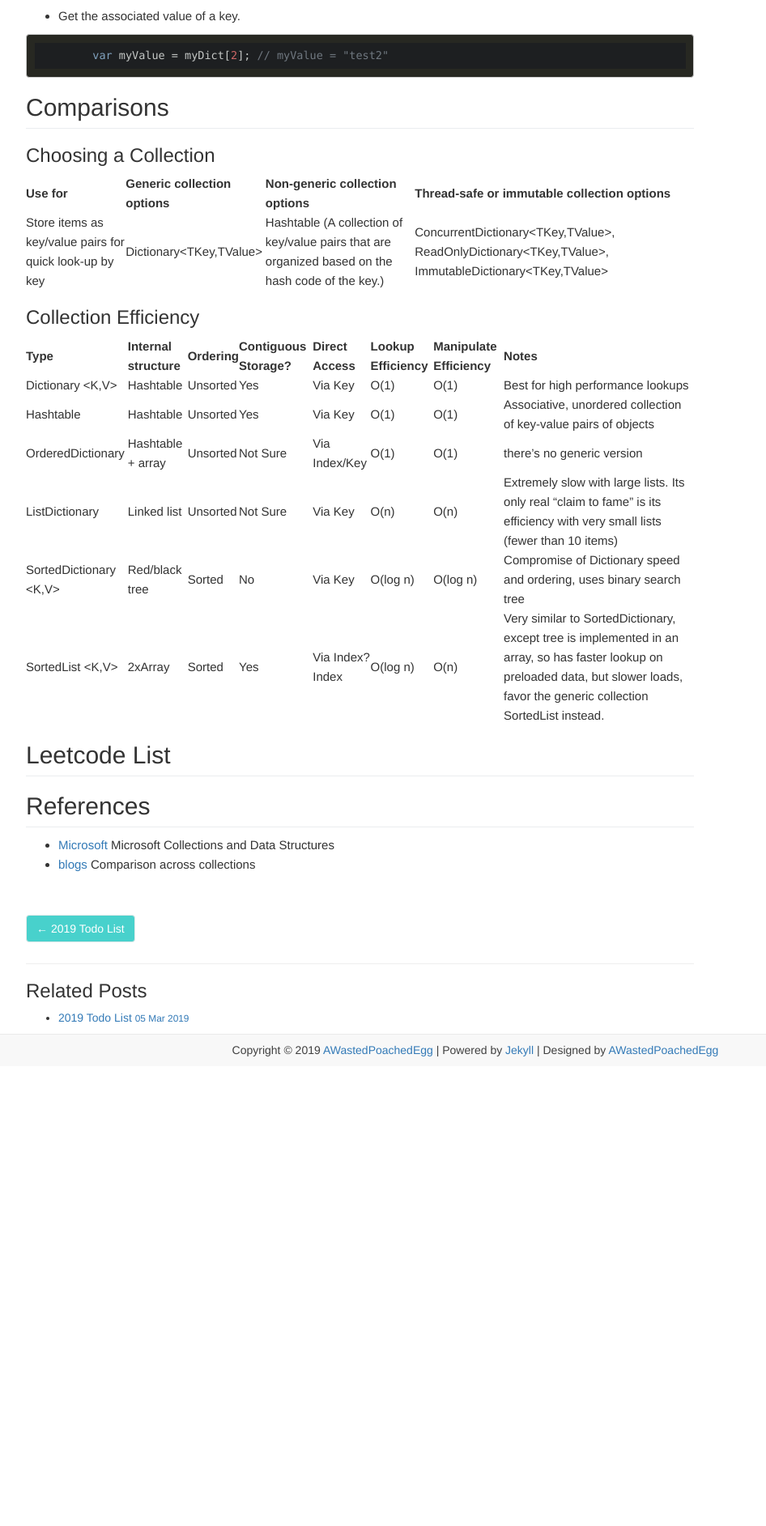
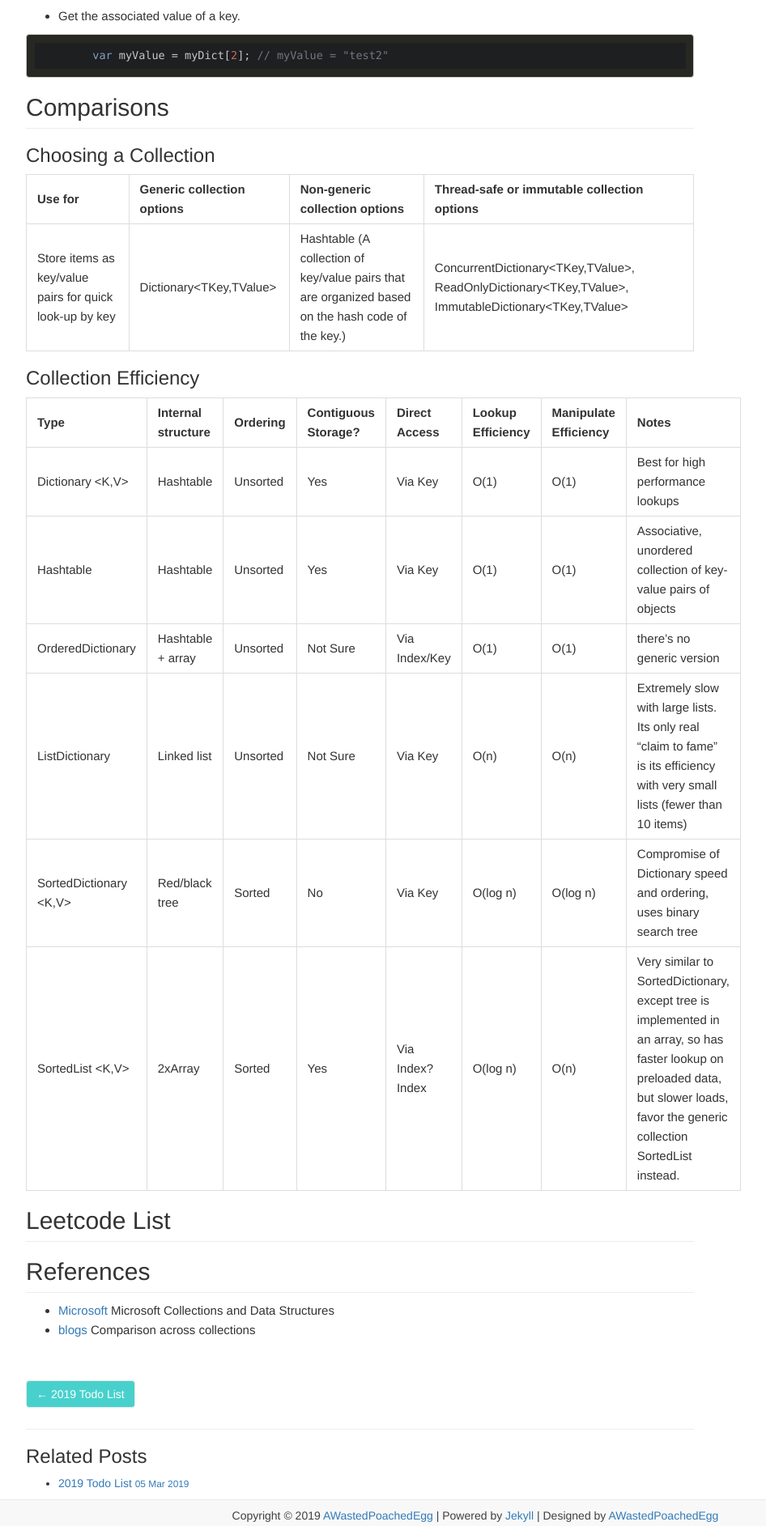
Before and after one commit to jejanoL/MyWay, a Jekyll site: the page built from _posts/2019-03-13-Hashtable-and-Dictionary.md, in a window 1280 px wide. Shown: the part 3217-5102 px from the top of the page at 81% size, without its empty margins (53-999 px from the left). Built offline with Jekyll 4.4.1, drawn with Linux system fonts in a browser that asks for light colours; comment, search, counter and statistics services are not loaded; before the commit the page ends 4534 px from its top, so only the background shows below that.

Commit message:
override css for table

```diff
--- a/assets/main.scss
+++ b/assets/main.scss
@@ -3,3 +3,9 @@
 ---
 
 @import "my.scss";
+
+table, td, th {
+   border-collapse: collapse;
+   padding: 6px 13px;
+   border: 1px solid #ddd;
+}
```
